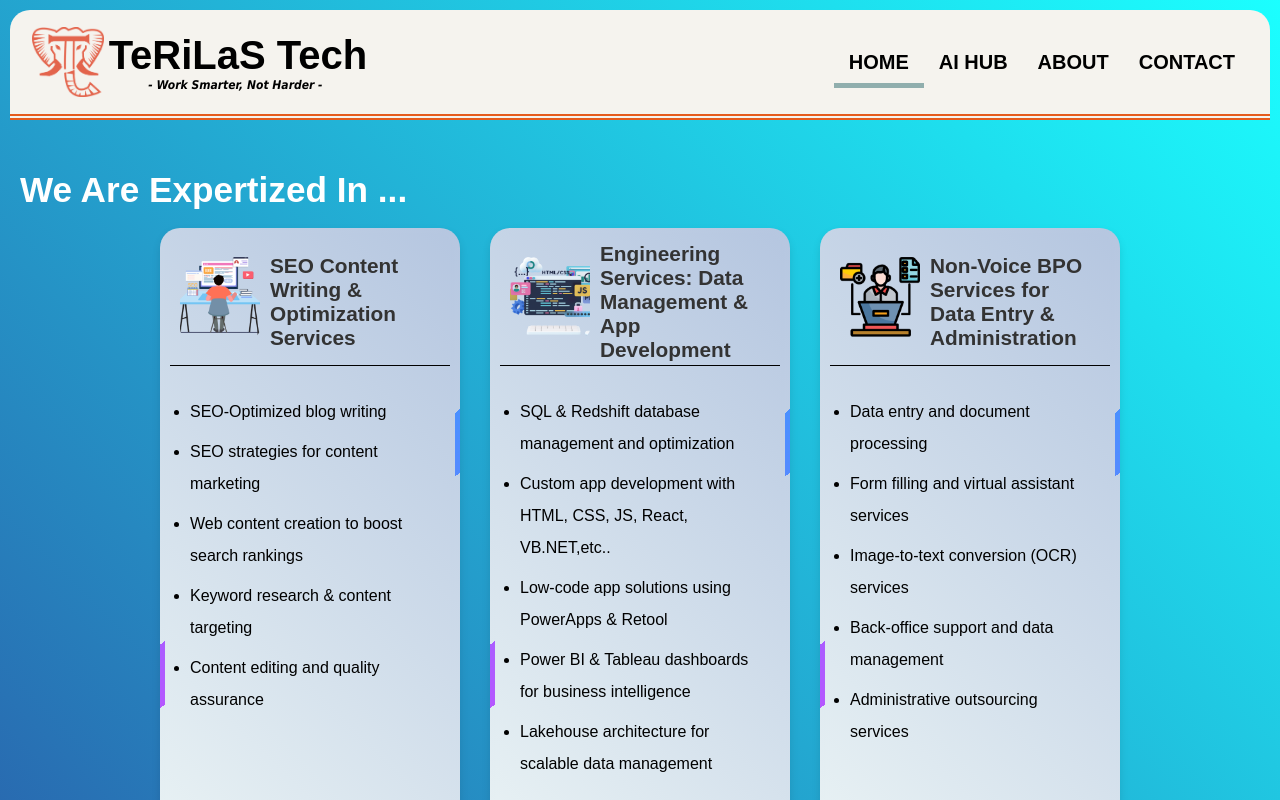
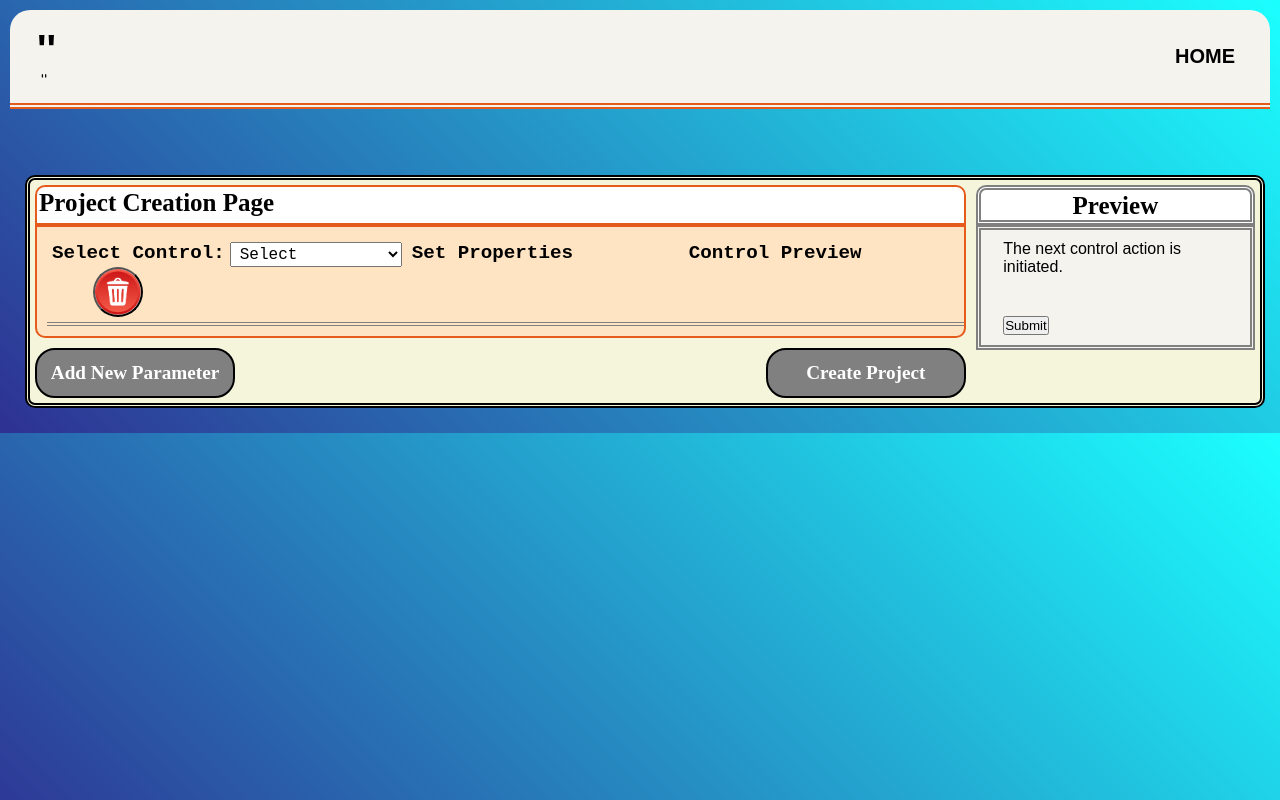
Before and after one commit to luckysmps/terilastech, a React (Create React App) app: page / in a window 1280 px wide. Shown: the top 800 px of the page. Built offline with nearby package versions, Linux system fonts and the light colour scheme.

Commit message:
updating latest code-28012025

```diff
--- a/src/App.js
+++ b/src/App.js
@@ -1,8 +1,11 @@
 import React,{useState} from "react";
 import './App.css';
+/*
 import Header from "./components/Trls_Header";
+
 import Home from "./components/Trls_Services"
-import About from "./components/Trls_About"
+import About from "./components/Trls_About"*/
+import HeaderTest from "./components/Trls_Header-test";
 import Contact from "./components/Trls_Contact"
 import Projects from "./components/Trls_Home"
 
@@ -16,13 +19,13 @@ function App() {
   const renderPageContent = () => {
     switch (selectedPage) {
       case 'home':
-        return <Home />;
+        return <Contact />;
       case 'about':
-        return <About />;
-      case 'contact':
+        return <Contact />;
+      case 'TaskApp':
         return <Contact />;
       default:
-        return <Home />;
+        return <Contact />;
     }
   };
  /* const hasSideContent = selectedPage === 'about' || selectedPage === 'home'; */
@@ -31,7 +34,7 @@ function App() {
 
   return (
     <div>
-      <Header handleNavigation={handleNavigation} />
+      <HeaderTest handleNavigation={handleNavigation} />
       <div className={`body-content ${hasSideContent ? 'with-side' : ''}`}>
         <div className="main-content">
           {renderPageContent()}
--- a/src/assets/styles/trls_control.css
+++ b/src/assets/styles/trls_control.css
@@ -86,30 +86,6 @@ width: 100%;
   color: black;
   height: 30px;
 
-}
-
-
-
-
-
-.add-row-button button{
-background-color: gray;
-color: white;
-padding: 5px;
-margin-top: 10px;
-width: 200px;
-height: 50px;
-cursor: pointer;
-border-radius: 20px;
-border:2px solid black;
-font-family: 'Times New Roman', Times, serif;
-font-size: 1.2rem;
-font-weight: 600;
-}
-
-.add-row-button button:hover{
-background-color: #3ded97;
-color: #000000;
 }
 
 .valueclassrb{
--- a/src/assets/styles/trls_pageCreation.css
+++ b/src/assets/styles/trls_pageCreation.css
@@ -45,7 +45,43 @@
     padding: 2px;
 
 }
+.buttonsdiv{
+    display: grid;
+    grid-template-columns: repeat(auto-fill, minmax(50%, 2fr));
 
+}
+
+.buttonsdiv .add-row-button{
+    display: grid;
+    justify-content: flex-start;
+
+}
+
+
+.buttonsdiv .create-button{
+    display: grid;
+    justify-content: flex-end;
+
+}
+.buttonsdiv  button{
+    background-color: gray;
+    color: white;
+    padding: 5px;
+    margin-top: 10px;
+    width: 200px;
+    height: 50px;
+    cursor: pointer;
+    border-radius: 20px;
+    border:2px solid black;
+    font-family: 'Times New Roman', Times, serif;
+    font-size: 1.2rem;
+    font-weight: 600;
+    }
+
+    .buttonsdiv button:hover{
+    background-color: #3ded97;
+    color: #000000;
+    }
 
   .main-container {
     display: flex;
--- /dev/null
+++ b/src/components/Trls_Header-test.js
@@ -0,0 +1,43 @@
+import React, { useState } from 'react';
+import '../assets/styles/trls_Header.css'
+
+const Trls_Header = ({handleNavigation}) => {
+  const [isMenuOpen, setIsMenuOpen] = useState(false);
+  const [selectedItem, setSelectedItem] = useState('home');
+
+  const toggleMenu = () => {
+    setIsMenuOpen(!isMenuOpen);
+  };
+
+  const handleClick  = (e, page) => {
+    e.preventDefault();
+    handleNavigation(page);
+    setSelectedItem(page);
+    setIsMenuOpen(!isMenuOpen);
+  }
+
+
+  return (
+    <header className="header">
+      <div className="logo">
+       {/*<img src={''} alt='TeRiLaS Tech' />*/}
+       <div className="text-container">
+    <h1>''</h1>
+    <h2 className="slogan">''</h2>
+  </div>
+      </div>
+      <nav className={`nav ${isMenuOpen ? 'active' : ''}`}>
+        <ul>
+          <li><a href="#Task App" onClick={(e) => handleClick (e, 'TaskApp')} className={selectedItem === 'TaskApp' ? 'selected' : ''}>Home</a></li>
+         </ul>
+      </nav>
+      <div className="hamburger" onClick={toggleMenu}>
+        <span></span>
+        <span></span>
+        <span></span>
+      </div>
+    </header>
+  );
+};
+
+export default Trls_Header;
--- a/src/components/Trls_PageCreation.js
+++ b/src/components/Trls_PageCreation.js
@@ -11,6 +11,7 @@ import SelectChoice from './Trls_SelectChoice';
 import SelectStar from './Trls_SelectStar';
 import SearchSelect from './Trls_SearchSelect';
 import MultiSelect from './Trls_MultiSelect';
+
 const PageCreation = () => {
   const [rows, setRows] = useState([{ id: 1, dropdownValue: 'Select', properties: {} }]);
   const [nextId, setNextId] = useState(2);
@@ -37,15 +38,13 @@ const PageCreation = () => {
 
   const handleCreate = () => {
     // Prepare the data in JSON format
-    console.log("Rows Data:", rows);
     const dataToSave = rows.map(row => ({
       id: row.id,
       controlType: row.dropdownValue,
       properties: row.properties,
     }));
 
-    // Display the generated JSON data in an alert
-    alert(JSON.stringify(dataToSave, null, 2)); // The `null, 2` makes the JSON more readable (pretty-print)
+    console.log(JSON.stringify(dataToSave, null, 2));
   };
 
 
@@ -169,15 +168,16 @@ const PageCreation = () => {
                 ))}
               </div>
         {/* Add Row Button below gallery container */}
+        <div className='buttonsdiv'>
         <div className="add-row-button">
           <button onClick={handleAddRow}>Add New Parameter</button>
         </div>
 
           {/* Create Button */}
           <div className="create-button">
-          <button onClick={handleCreate}>Create</button>
+          <button onClick={handleCreate}>Create Project</button>
         </div>
-
+        </div>
       </div>
 
 
--- a/src/components/Trls_PreviewPage.js
+++ b/src/components/Trls_PreviewPage.js
@@ -1,4 +1,4 @@
-import React, { useState } from 'react';
+import React, { useState,useEffect} from 'react';
 import TextboxText from './Trls_TextboxText';
 import TextboxNumber from './Trls_TextboxNumber';
 import TextboxMultiline from './Trls_TextboxMultiline';
@@ -32,14 +32,14 @@ const PreviewPage = ({ rows }) => {
 
     rows.forEach((row) => {
       const displayName = row.properties.disName_lb;
-      const value = formData[displayName] || [] ||'';
+      const value = formData[displayName] || [];
       resetFormData[displayName] = value;
     });
 
     alert(JSON.stringify(resetFormData, null, 2));
 
    setFormData({});
-   setResetFlag((prevKey) => prevKey +1);
+   setResetFlag(true);
   };
 
   const handleValidityChange = (displayName, isValid) => {
@@ -49,8 +49,18 @@ const PreviewPage = ({ rows }) => {
     }));
   };
 
+  useEffect(() => {
+    if (resetFlag) {
+      // Reset flag back to false after reset logic
+      setTimeout(() => {
+          setResetFlag(false);
+      }, 0); // Ensures it resets only after one render cycle
+    }
+  }, [resetFlag]);
+
   // Check if all required fields are valid
   const isSubmitDisabled = Object.values(validFields).includes(false);
+
    return (
     <div className="preview-page">
       <div className="preview-container">
```
Also changed, not shown: package.json (+6 -1 lines), 1 other file (tests, documents, lock files or other folders).
